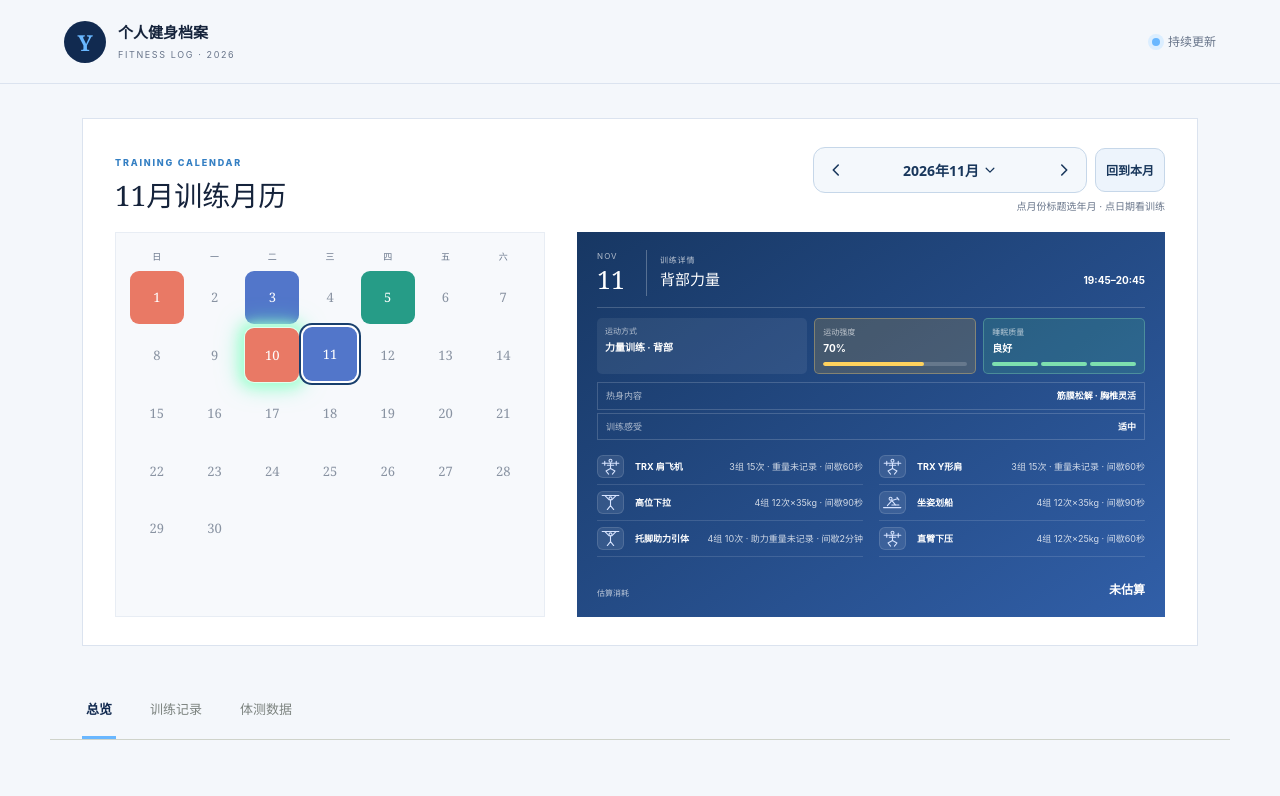
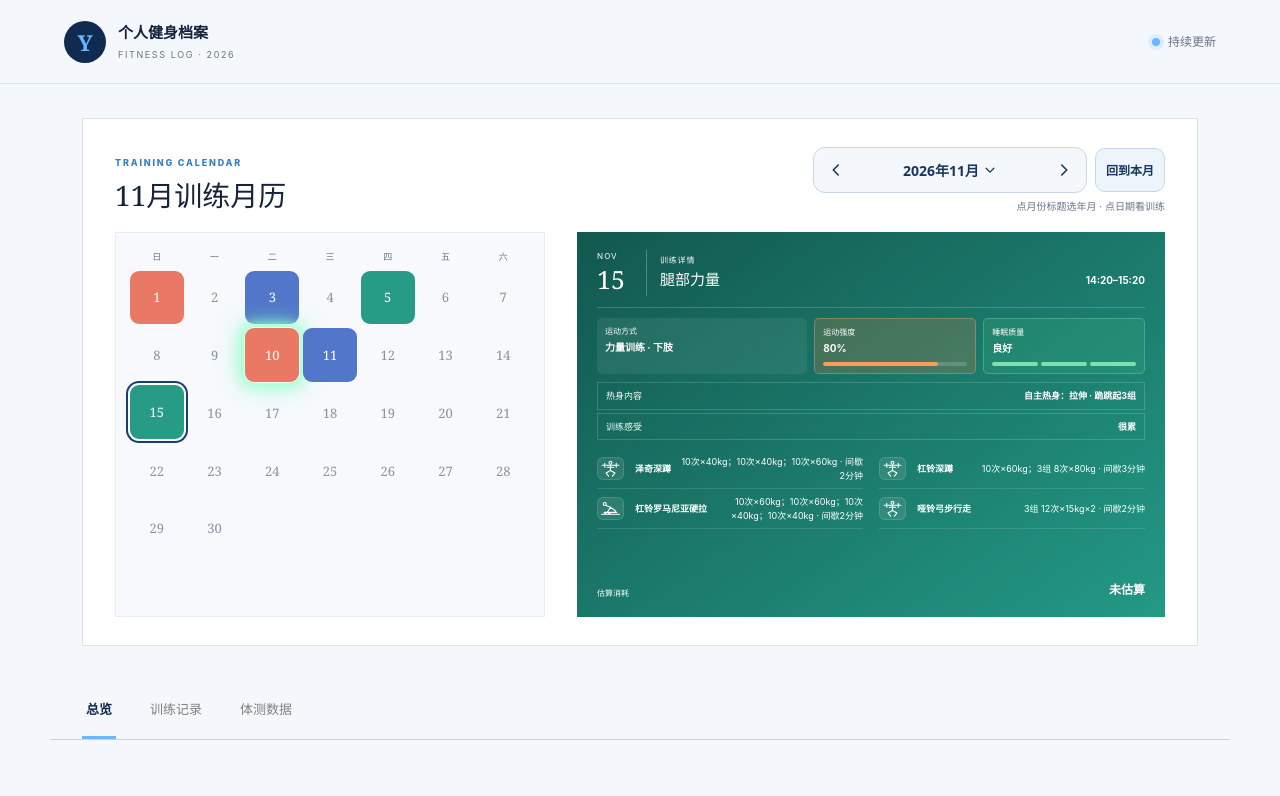
Before and after one commit to Eason199907/fitness-progress, a Next.js app: page / in a window 1280 px wide. Shown: the top 796 px of the page. Built offline with nearby package versions, Linux system fonts and the light colour scheme.

Commit message:
Record November 15 leg workout

```diff
--- a/app/page.tsx
+++ b/app/page.tsx
@@ -840,6 +840,30 @@ const sessions = [
       { name: "坐姿划船", sets: "4组 12次×35kg · 间歇90秒" },
       { name: "托脚助力引体", sets: "4组 10次 · 助力重量未记录 · 间歇2分钟" },
       { name: "直臂下压", sets: "4组 12次×25kg · 间歇60秒" },
+    ],
+    cardio: null,
+    strengthCalories: null,
+    cardioCalories: null,
+  },
+  {
+    date: "11.15",
+    part: "腿",
+    groups: "腿部力量",
+    intensity: 80,
+    note: "下肢力量训练 · 很累",
+    feeling: "很累",
+    tone: "lime",
+    time: "14:20–15:20",
+    cardioTime: null,
+    mode: "力量训练 · 下肢",
+    sleep: "良好",
+    warmup: "自主热身：拉伸 · 跪跳起3组",
+    calories: null,
+    actions: [
+      { name: "泽奇深蹲", sets: "10次×40kg；10次×40kg；10次×60kg · 间歇2分钟" },
+      { name: "杠铃深蹲", sets: "10次×60kg；3组 8次×80kg · 间歇3分钟" },
+      { name: "杠铃罗马尼亚硬拉", sets: "10次×60kg；10次×60kg；10次×40kg；10次×40kg · 间歇2分钟" },
+      { name: "哑铃弓步行走", sets: "3组 12次×15kg×2 · 间歇2分钟" },
     ],
     cardio: null,
     strengthCalories: null,
```
